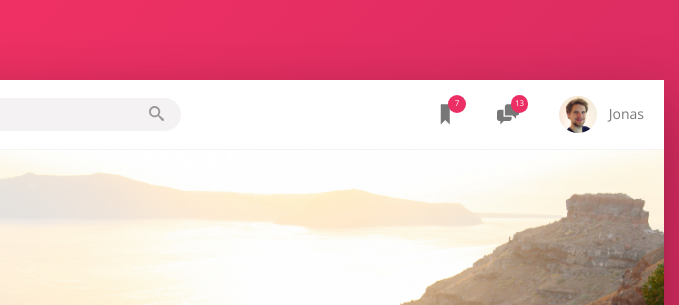
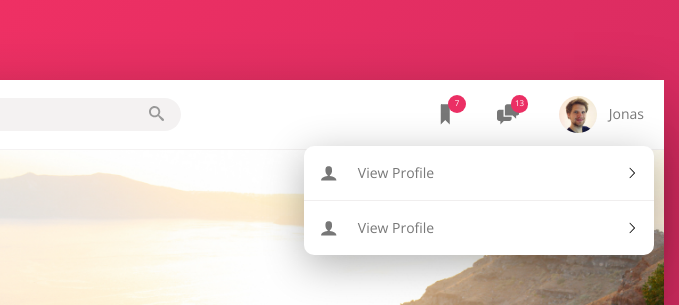
Before and after one commit to Mully7773/Trillo, a website: page index.html in a window 1280 px wide. Shown: the top 305 px of the page, 601-1280 px from the left. Drawn offline with nearby package versions, Linux system fonts and the light colour scheme.

Commit message:
Add first part of layout for profile drop down menu and initial styles

```diff
--- a/index.html
+++ b/index.html
@@ -171,6 +171,41 @@
               class="user-nav__user-photo"
             />
             <span class="user-nav__user-name">Jonas</span>
+
+            <!-- Profile drop down hover -->
+            <div class="profile-container menu">
+              <div class="profile-container__heading menu-heading">
+                <div class="profile-container__icon-container">
+                  <svg class="sidebar-nav__icon">
+                    <use href="./img/symbol-defs.svg#icon-user"></use>
+                  </svg>
+
+                  <p class="profile-container__text">View Profile</p>
+                </div>
+
+                <svg class="profile-container__chevron">
+                  <use
+                    href="./img/symbol-defs.svg#icon-chevron-thin-right"
+                  ></use>
+                </svg>
+              </div>
+
+              <div class="profile-view-container">
+                <div class="profile-view-container__icon-container">
+                  <svg class="sidebar-nav__icon">
+                    <use href="./img/symbol-defs.svg#icon-user"></use>
+                  </svg>
+
+                  <p class="profile-container__text">View Profile</p>
+                </div>
+
+                <svg class="profile-view-container__chevron">
+                  <use
+                    href="./img/symbol-defs.svg#icon-chevron-thin-right"
+                  ></use>
+                </svg>
+              </div>
+            </div>
           </div>
         </nav>
       </header>
--- a/sass/_components.scss
+++ b/sass/_components.scss
@@ -119,6 +119,7 @@
 
   &__user {
     gap: 1.2rem;
+    position: relative;
   }
 
   &__user-photo {
@@ -683,6 +684,63 @@
 
 // EXTRA - NAV Hover Menus
 
+.profile {
+  &:hover .profile-container {
+    display: block;
+  }
+}
+
+.profile-container {
+  // display: none;
+  position: absolute;
+  top: 95%;
+  left: -23.5rem;
+
+  &__heading {
+    padding: 1.6rem;
+    display: flex;
+    justify-content: space-between;
+    align-items: center;
+    border-bottom: 0.1rem solid var(--color-grey-light-3);
+    transition: all 0.3s;
+
+    &:hover {
+      background-color: var(--color-grey-light-2);
+    }
+  }
+
+  &__icon-container {
+    display: flex;
+    align-items: center;
+  }
+
+  &__chevron {
+    height: 1.2rem;
+    width: 1.2rem;
+  }
+}
+
+.profile-view-container {
+  display: flex;
+  align-items: center;
+  padding: 1.6rem;
+  justify-content: space-between;
+
+  &:hover {
+    background-color: var(--color-grey-light-2);
+  }
+
+  &__icon-container {
+    display: flex;
+    align-items: center;
+  }
+
+  &__chevron {
+    height: 1.2rem;
+    width: 1.2rem;
+  }
+}
+
 .notifications {
   &:hover .notifications-container {
     display: block;
```
Also changed, not shown: css/style.css, img/SVG/cog.svg (added), img/SVG/display.svg (added), img/SVG/exit.svg (added), img/SVG/phone.svg (added), img/SVG/user.svg (added), img/symbol-defs.svg (added), 1 other file.
